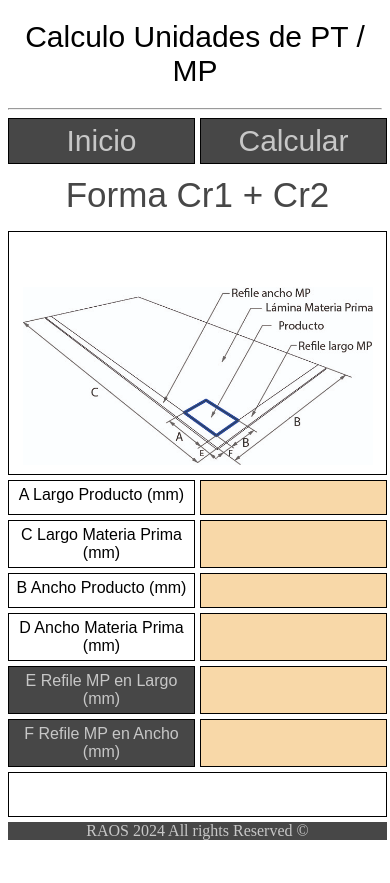
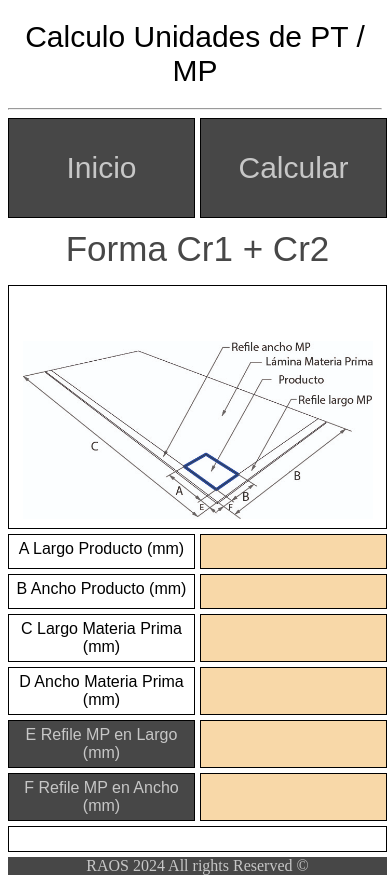
Before and after one commit to raalossa/UndPerMp, a plain HTML site: page formacr.html in a window 390 px wide. Before the commit the page ends 848 px from the top, so only its background shows below. Drawn offline with Linux system fonts and the light colour scheme; a web font is replaced by a local one.

Commit message:
Update style.css

```diff
--- a/style.css
+++ b/style.css
@@ -254,7 +254,7 @@ th, tr{
 
 button{
 width: 100%;
-height: 100%;
+height: 100px;
 font-family: "Tauri", sans-serif;
 font-weight: 400;
 font-style: normal;
@@ -333,9 +333,9 @@ margin-top: 50px;
     font-family: "Tauri", sans-serif;
     font-weight: 400;
     font-style: normal;
-    font-size: 40px;
+    font-size: 30px;
 
-    padding-top: 10%;
+    padding-top: 5%;
 
 
 }
@@ -375,14 +375,14 @@ margin-top: 50px;
 }
 .q2{
     grid-column: 1 / 1;
-    grid-row: 6;
+    grid-row: 7;
 
 
 }
 
 .ans2{
     grid-column: 2 / 2;
-    grid-row: 6;
+    grid-row: 7;
     background-color:rgb(248, 216, 168);
 
 }
@@ -390,12 +390,12 @@ margin-top: 50px;
 .q3{
 
     grid-column: 1 / 1;
-    grid-row: 7;
+    grid-row: 6;
 }
 
 .ans3{
     grid-column: 2 / 2;
-    grid-row: 7;
+    grid-row: 6;
     background-color:rgb(248, 216, 168);
 
 }
```
